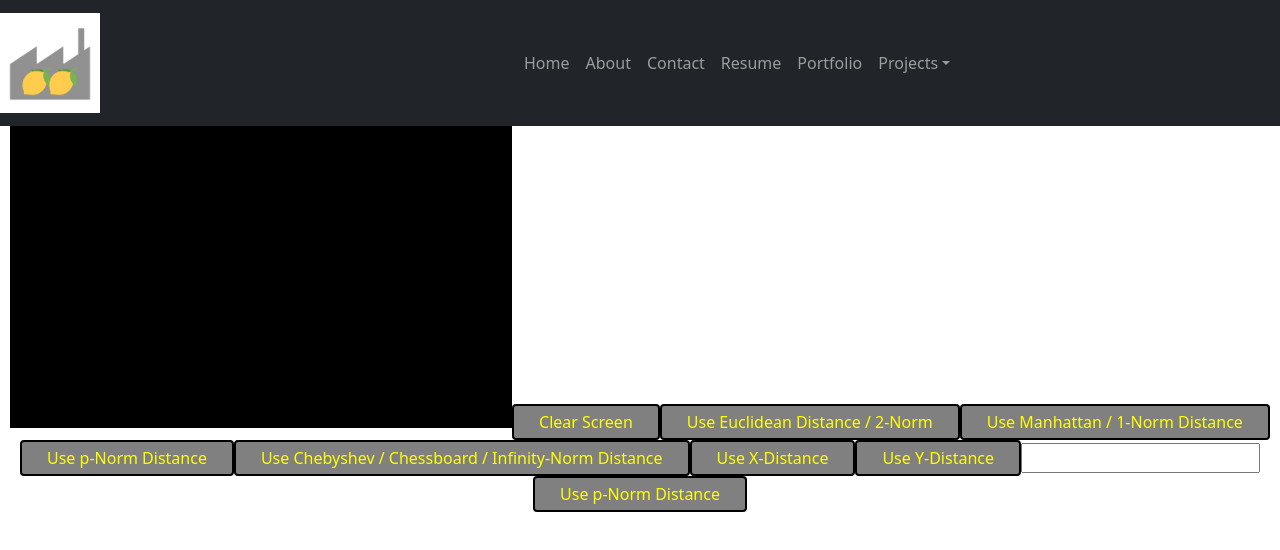
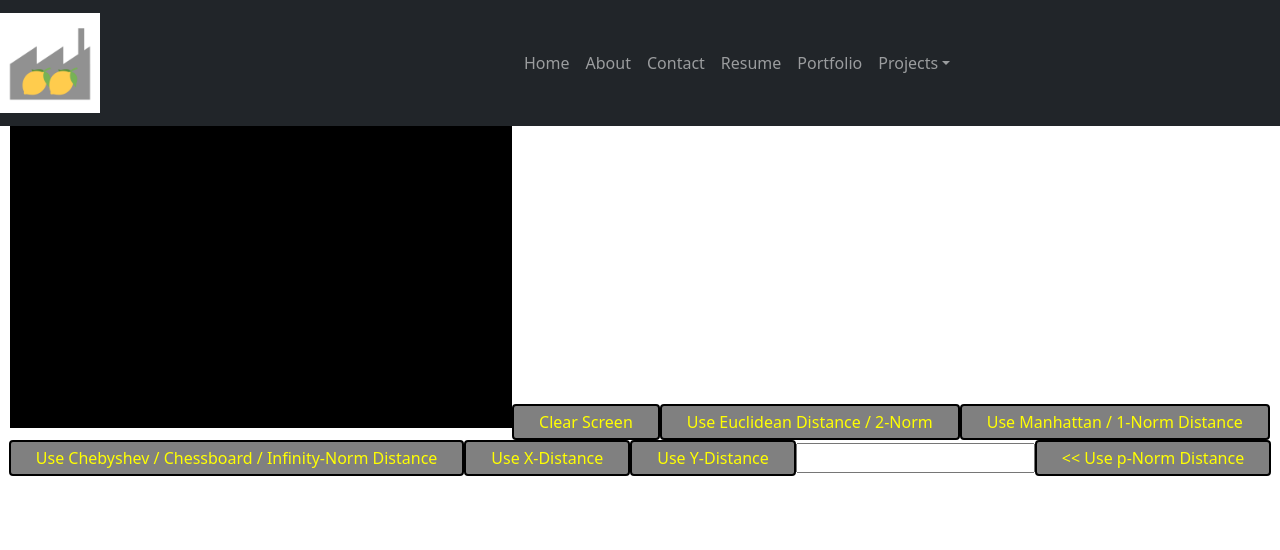
Before and after one commit to rkimpins/lemoncorp, a React (Create React App) app: page /Voronoi in a window 1280 px wide. Shown: the top 550 px of the page. Built offline with nearby package versions, Linux system fonts and the light colour scheme.

Commit message:
removed duplicate button and added arrows for p-norm

```diff
--- a/src/components/Voronoi/Voronoi.js
+++ b/src/components/Voronoi/Voronoi.js
@@ -161,7 +161,6 @@ class Voronoi extends Component {
 				<button onClick={this.draw_blank_screen}>Clear Screen</button>
 				<button onClick={() => {this.change_distance(this.n2_euclidean_distance)}}>Use Euclidean Distance / 2-Norm</button>
 				<button onClick={() => {this.change_distance(this.manhattan_distance)}}>Use Manhattan / 1-Norm Distance</button>
-				<button onClick={() => {this.change_distance(null)}}>Use p-Norm Distance</button>
 				<button
 					onClick={() => {this.change_distance(this.chessboard_distance)}}>
 					Use Chebyshev / Chessboard / Infinity-Norm Distance
@@ -172,7 +171,7 @@ class Voronoi extends Component {
 				<button
 					onClick={() => {
 						this.change_distance(this.np_euclidean_distance(parseInt(document.getElementById("p_input").value)))}}>
-					Use p-Norm Distance
+					{"<< Use p-Norm Distance"}
 				</button>
 			</div>
 		);
```
